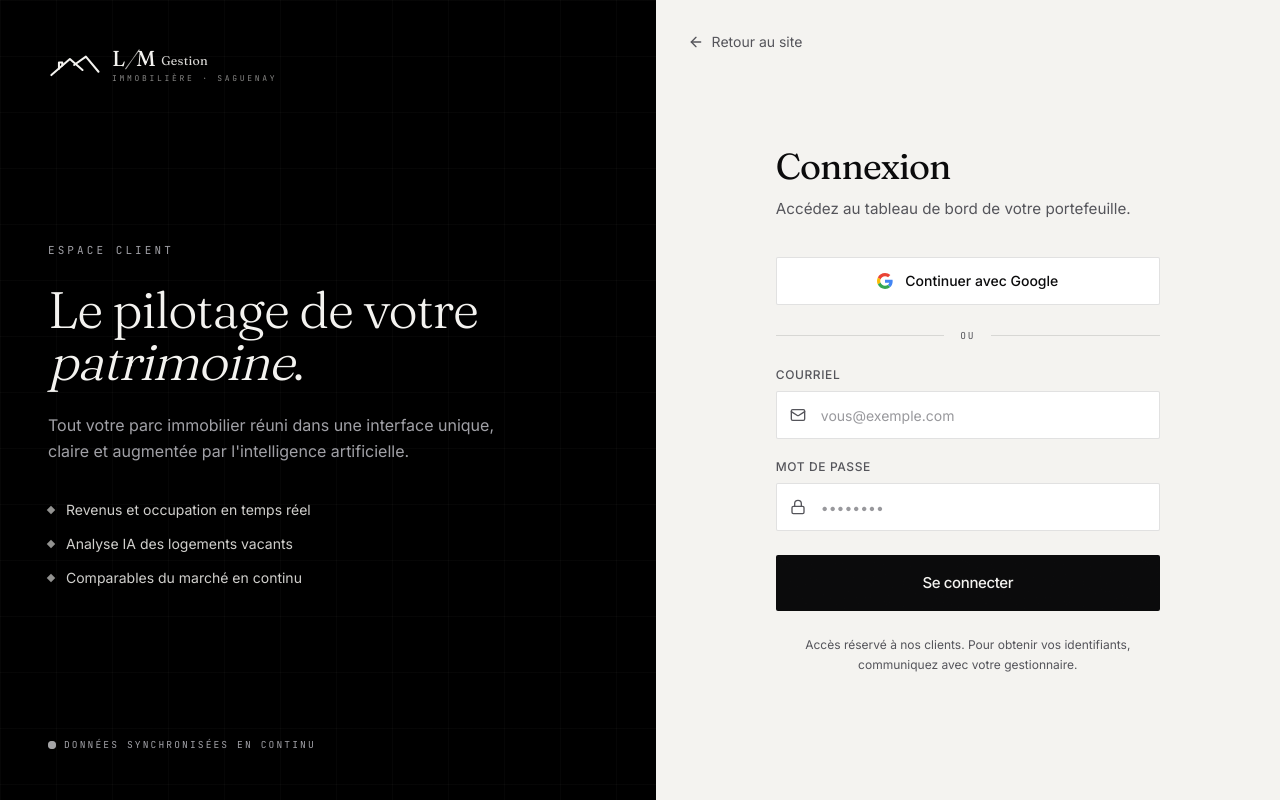
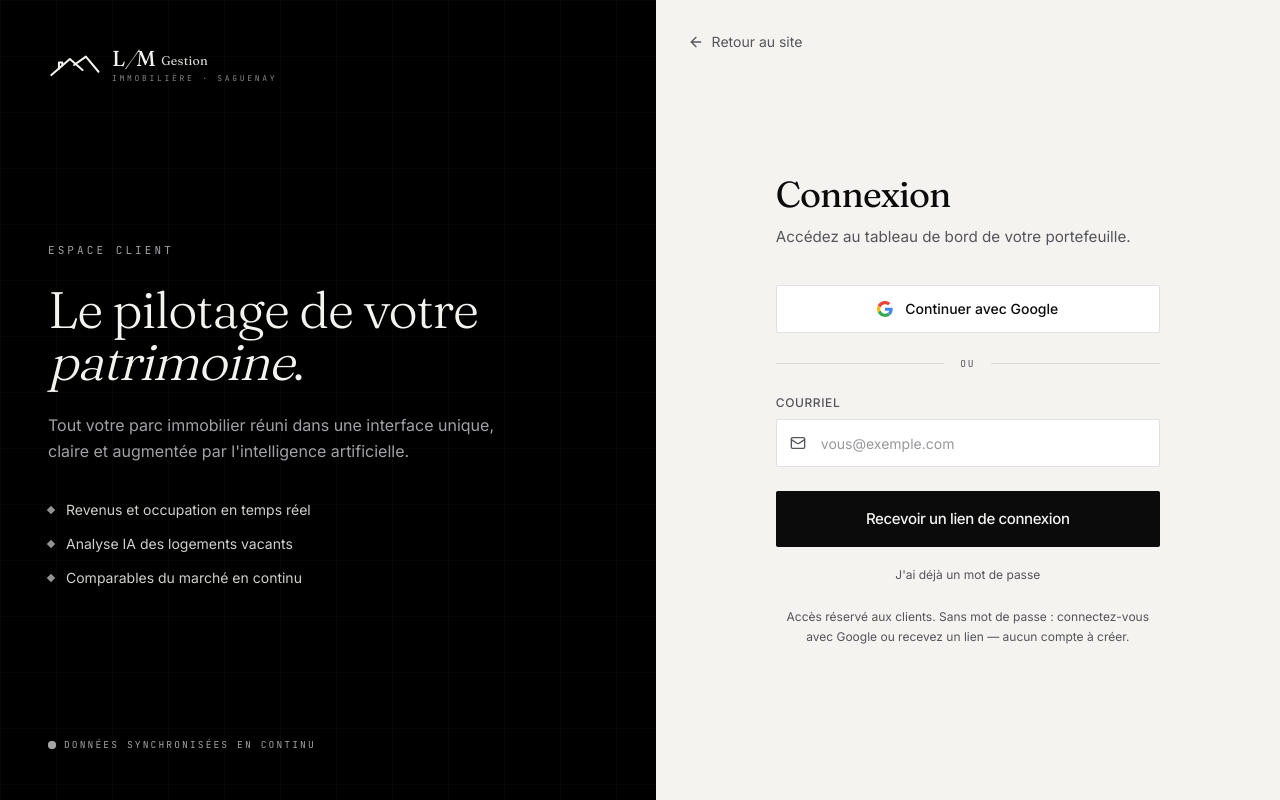
Before and after one commit to Lavoie-Digital/LM-Gestion, a Next.js app: page /connexion in a window 1280 px wide. Built offline with nearby package versions, Linux system fonts and the light colour scheme; no server answers.

Commit message:
"amelioration"

```diff
--- a/app/connexion/page.tsx
+++ b/app/connexion/page.tsx
@@ -39,16 +39,48 @@ function authErrorMessage(err: unknown): string {
 
 export default function ConnexionPage() {
   const router = useRouter();
-  const { user, loading: authLoading, configured, isAllowed, signInWithGoogle, signInWithEmail, signOut } = useAuth();
+  const {
+    user,
+    loading: authLoading,
+    configured,
+    isAllowed,
+    signInWithGoogle,
+    signInWithEmail,
+    sendLoginLink,
+    completeEmailLinkSignIn,
+    signOut,
+  } = useAuth();
   const [email, setEmail] = useState("");
   const [password, setPassword] = useState("");
   const [busy, setBusy] = useState(false);
   const [error, setError] = useState<string | null>(null);
+  const [usePassword, setUsePassword] = useState(false);
+  const [linkSent, setLinkSent] = useState(false);
+
+  // Ouverture d'un lien magique reçu par courriel → termine la connexion.
+  useEffect(() => {
+    completeEmailLinkSignIn().catch((err) => setError(authErrorMessage(err)));
+  }, [completeEmailLinkSignIn]);
 
   // Connecté + autorisé → vers le tableau de bord.
   useEffect(() => {
     if (!authLoading && user && isAllowed) router.replace("/tableau-de-bord");
   }, [authLoading, user, isAllowed, router]);
+
+  async function sendLink(e: React.FormEvent) {
+    e.preventDefault();
+    if (busy || !email.trim()) return;
+    setBusy(true);
+    setError(null);
+    try {
+      await sendLoginLink(email);
+      setLinkSent(true);
+    } catch (err) {
+      setError(authErrorMessage(err));
+    } finally {
+      setBusy(false);
+    }
+  }
 
   async function submitEmail(e: React.FormEvent) {
     e.preventDefault();
@@ -199,7 +231,23 @@ export default function ConnexionPage() {
                   <span className="h-px flex-1 bg-line" />
                 </div>
 
-                <form onSubmit={submitEmail} className="flex flex-col gap-5">
+                {linkSent ? (
+                  <div className="rounded-[2px] border border-line bg-paper-2/60 p-5 text-sm leading-relaxed text-smoke">
+                    <p className="font-medium text-ink">Lien envoyé ✓</p>
+                    <p className="mt-1">
+                      Ouvrez le courriel envoyé à <strong className="text-ink">{email}</strong> et
+                      cliquez sur le lien pour vous connecter. (Pensez à vérifier vos indésirables.)
+                    </p>
+                    <button
+                      type="button"
+                      onClick={() => setLinkSent(false)}
+                      className="mt-3 text-ink underline-offset-4 hover:underline"
+                    >
+                      Utiliser un autre courriel
+                    </button>
+                  </div>
+                ) : (
+                  <form onSubmit={usePassword ? submitEmail : sendLink} className="flex flex-col gap-5">
                     <div>
                       <label htmlFor="email" className="mb-2 block text-xs font-medium uppercase tracking-wider text-smoke">
                         Courriel
@@ -219,6 +267,7 @@ export default function ConnexionPage() {
                       </div>
                     </div>
 
+                    {usePassword && (
                       <div>
                         <label htmlFor="password" className="mb-2 block text-xs font-medium uppercase tracking-wider text-smoke">
                           Mot de passe
@@ -237,6 +286,7 @@ export default function ConnexionPage() {
                           />
                         </div>
                       </div>
+                    )}
 
                     {error && (
                       <p className="rounded-[2px] border border-red-300 bg-red-50 px-4 py-3 text-sm text-red-700">
@@ -248,17 +298,31 @@ export default function ConnexionPage() {
                       {busy ? (
                         <>
                           <Loader2 className="size-4 animate-spin" />
-                        Connexion…
+                          {usePassword ? "Connexion…" : "Envoi du lien…"}
                         </>
+                      ) : usePassword ? (
+                        "Se connecter"
                       ) : (
-                      "Se connecter"
+                        "Recevoir un lien de connexion"
                       )}
                     </Button>
+
+                    <button
+                      type="button"
+                      onClick={() => {
+                        setUsePassword((v) => !v);
+                        setError(null);
+                      }}
+                      className="text-center text-xs text-smoke underline-offset-4 hover:text-ink hover:underline"
+                    >
+                      {usePassword ? "← Recevoir plutôt un lien par courriel" : "J'ai déjà un mot de passe"}
+                    </button>
                   </form>
+                )}
 
                 <p className="mt-6 text-center text-xs leading-relaxed text-smoke">
-                  Accès réservé à nos clients. Pour obtenir vos identifiants, communiquez avec
-                  votre gestionnaire.
+                  Accès réservé aux clients. Sans mot de passe : connectez-vous avec Google ou
+                  recevez un lien — aucun compte à créer.
                 </p>
               </>
             )}
--- a/lib/auth.tsx
+++ b/lib/auth.tsx
@@ -5,6 +5,9 @@ import {
   onAuthStateChanged,
   signInWithPopup,
   signInWithEmailAndPassword,
+  sendSignInLinkToEmail,
+  isSignInWithEmailLink,
+  signInWithEmailLink,
   signOut as firebaseSignOut,
   type User,
 } from "firebase/auth";
@@ -37,8 +40,14 @@ type AuthContextValue = {
   isAdmin: boolean;
   signInWithGoogle: () => Promise<void>;
   signInWithEmail: (email: string, password: string) => Promise<void>;
+  /** Envoie un lien de connexion sans mot de passe (crée le compte au 1er clic). */
+  sendLoginLink: (email: string) => Promise<void>;
+  /** À l'ouverture d'un lien magique : termine la connexion. Renvoie true si traité. */
+  completeEmailLinkSignIn: () => Promise<boolean>;
   signOut: () => Promise<void>;
 };
+
+const EMAIL_LINK_KEY = "lm_email_link";
 
 const AuthContext = createContext<AuthContextValue | null>(null);
 
@@ -108,6 +117,24 @@ export function AuthProvider({ children }: { children: ReactNode }) {
       signInWithEmail: async (email, password) => {
         await signInWithEmailAndPassword(getFirebaseAuth(), email, password);
       },
+      sendLoginLink: async (email) => {
+        const clean = email.trim().toLowerCase();
+        await sendSignInLinkToEmail(getFirebaseAuth(), clean, {
+          url: `${window.location.origin}/connexion`,
+          handleCodeInApp: true,
+        });
+        window.localStorage.setItem(EMAIL_LINK_KEY, clean);
+      },
+      completeEmailLinkSignIn: async () => {
+        const auth = getFirebaseAuth();
+        if (!isSignInWithEmailLink(auth, window.location.href)) return false;
+        let email = window.localStorage.getItem(EMAIL_LINK_KEY);
+        if (!email) email = window.prompt("Confirmez votre courriel pour terminer la connexion :") || "";
+        if (!email) return false;
+        await signInWithEmailLink(auth, email.trim().toLowerCase(), window.location.href);
+        window.localStorage.removeItem(EMAIL_LINK_KEY);
+        return true;
+      },
       signOut: async () => {
         await firebaseSignOut(getFirebaseAuth());
       },
```
Lines whose indentation alone changed are shown as unchanged.
